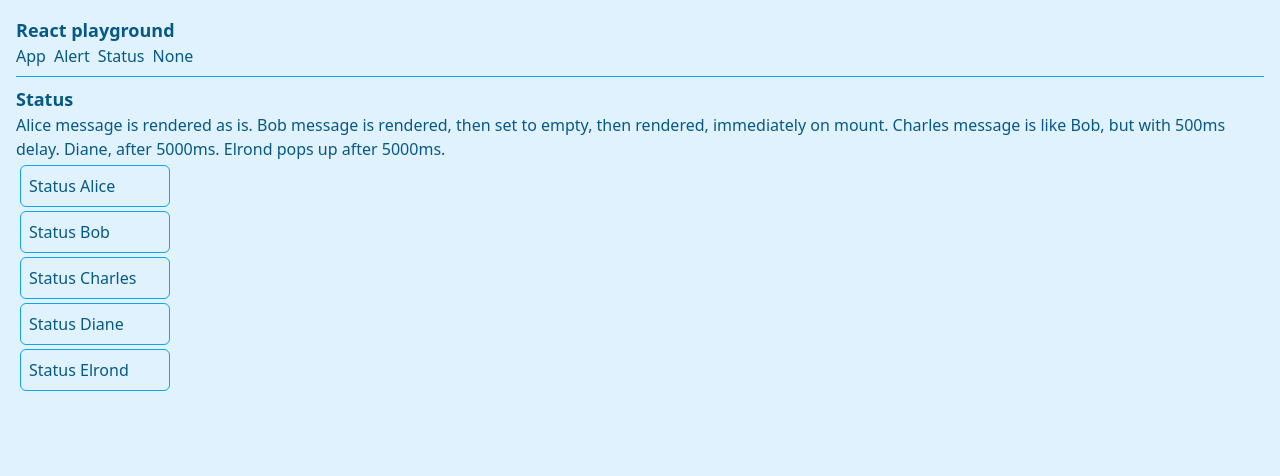
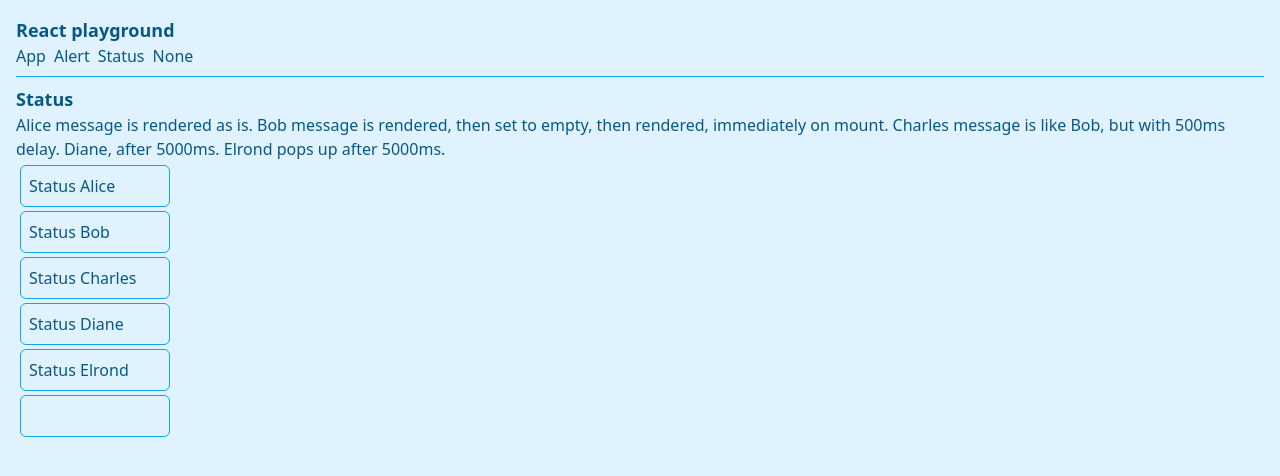
Before and after one commit to luismartinezs/react-playground, a React (Vite) app: page /status in a window 1280 px wide. Shown: the top 476 px of the page. Built offline with nearby package versions, Linux system fonts and the light colour scheme.

Commit message:
feat: feanor

```diff
--- a/src/components/StatusOnLoad/StatusOnLoad.tsx
+++ b/src/components/StatusOnLoad/StatusOnLoad.tsx
@@ -4,13 +4,20 @@ const MsgBox = ({ children }: { children?: React.ReactNode }) => {
   return <div className="p-2 m-1 border rounded-md border-sky-500 w-fit min-w-[150px] min-h-[42px]">{children}</div>
 }
 
-const MSG = { bob: 'Status Bob', charles: 'Status Charles', diane: 'Status Diane', elrond: 'Status Elrond' }
+const MSG = {
+  bob: 'Status Bob',
+  charles: 'Status Charles',
+  diane: 'Status Diane',
+  elrond: 'Status Elrond',
+  feanor: 'Status Feanor',
+}
 
 const StatusOnLoad = () => {
   const [bob, setBob] = useState(MSG.bob)
   const [charles, setCharles] = useState(MSG.charles)
   const [diane, setDiane] = useState(MSG.diane)
   const [elrond, setElrond] = useState('')
+  const [feanor, setFeanor] = useState(MSG.feanor)
 
   useEffect(() => {
     setBob('')
@@ -23,7 +30,7 @@ const StatusOnLoad = () => {
       setCharles(MSG.charles)
     }, 500)
     return () => clearTimeout(timer)
-  })
+  }, [])
 
   useEffect(() => {
     const timer = setTimeout(() => {
@@ -31,14 +38,28 @@ const StatusOnLoad = () => {
       setDiane(MSG.diane)
     }, 5000)
     return () => clearTimeout(timer)
-  })
+  }, [])
 
   useEffect(() => {
     const timer = setTimeout(() => {
       setElrond(MSG.elrond)
     }, 5000)
     return () => clearTimeout(timer)
-  })
+  }, [])
+
+  useEffect(() => {
+    let timer2: number
+    const timer = setTimeout(() => {
+      setFeanor('')
+      timer2 = setTimeout(() => {
+        setFeanor(MSG.feanor)
+      }, 500)
+    }, 5000)
+    return () => {
+      clearTimeout(timer2)
+      clearTimeout(timer)
+    }
+  }, [])
 
   return (
     <div>
@@ -73,6 +94,11 @@ const StatusOnLoad = () => {
             {elrond}
           </div>
         </MsgBox>
+        <MsgBox>
+          <div role="status" aria-live="polite">
+            {feanor}
+          </div>
+        </MsgBox>
       </div>
     </div>
   )
```
